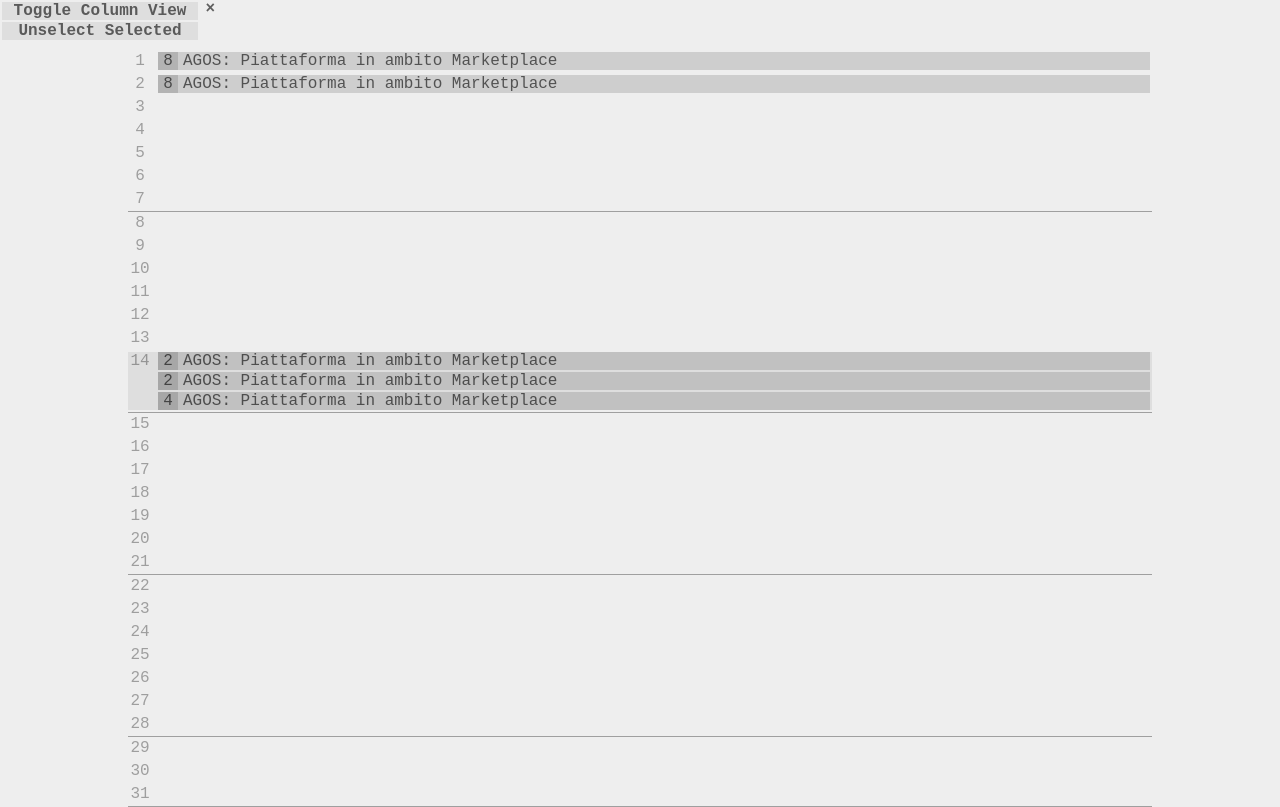
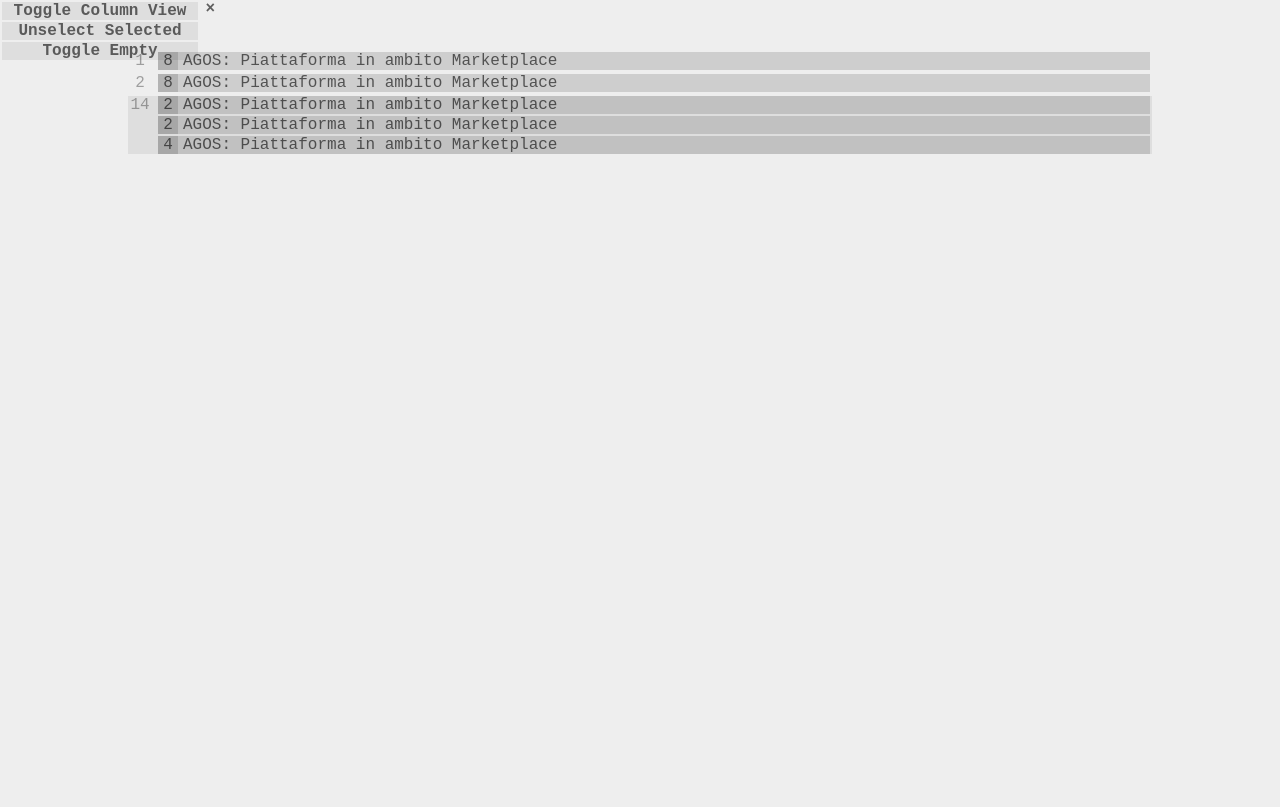
Before and after one commit to FormeOrme/projects, a plain HTML site: page consuntivi/index.html in a window 1280 px wide. Both pictures are taken after a click on the element "Toggle Column View". Drawn offline with Linux system fonts and the light colour scheme.

Commit message:
Update Consuntivi

```diff
--- a/consuntivi/index.html
+++ b/consuntivi/index.html
@@ -8,10 +8,11 @@
         <div id="commands">
             <span class="command toggle">Toggle Column View</span>
             <span class="command clean">Unselect Selected</span>
+            <span class="command empty">Toggle Empty</span>
             <span class="close"></span>
         </div>
         <div id="container">
-            <table>
+            <table class="hide-empty">
                 <thead>
                     <tr>
                         <th>LUN</th>
@@ -25,30 +26,30 @@
                 </thead>
                 <tbody>
                     <tr>
-                        <td data-day="1">
+                        <td data-wd="LUN" data-day="1">
                             <div class="wrapper">
                                 <span class="activity"><span class="hours">8</span><span class="desc">AGOS: Piattaforma in ambito Marketplace </span></span>
                             </div>
                         </td>
-                        <td data-day="2">
+                        <td data-wd="MAR" data-day="2">
                             <div class="wrapper">
                                 <span class="activity"><span class="hours">8</span><span class="desc">AGOS: Piattaforma in ambito Marketplace </span></span>
                             </div>
                         </td>
-                        <td data-day="3" ><div class="wrapper"></div></td>
-                        <td data-day="4" ><div class="wrapper"></div></td>
-                        <td data-day="5" ><div class="wrapper"></div></td>
-                        <td data-day="6" ><div class="wrapper"></div></td>
-                        <td data-day="7" ><div class="wrapper"></div></td>
+                        <td data-wd="MER" data-day="3" ><div class="wrapper"></div></td>
+                        <td data-wd="GIO" data-day="4" ><div class="wrapper"></div></td>
+                        <td data-wd="VEN" data-day="5" ><div class="wrapper"></div></td>
+                        <td data-wd="SAB" data-day="6" ><div class="wrapper"></div></td>
+                        <td data-wd="DOM" data-day="7" ><div class="wrapper"></div></td>
                     </tr>
                     <tr>
-                        <td data-day="8" ><div class="wrapper"></div></td>
-                        <td data-day="9" ><div class="wrapper"></div></td>
-                        <td data-day="10"><div class="wrapper"></div></td>
-                        <td data-day="11"><div class="wrapper"></div></td>
-                        <td data-day="12"><div class="wrapper"></div></td>
-                        <td data-day="13"><div class="wrapper"></div></td>
-                        <td data-day="14">
+                        <td data-wd="LUN" data-day="8" ><div class="wrapper"></div></td>
+                        <td data-wd="MAR" data-day="9" ><div class="wrapper"></div></td>
+                        <td data-wd="MER" data-day="10"><div class="wrapper"></div></td>
+                        <td data-wd="GIO" data-day="11"><div class="wrapper"></div></td>
+                        <td data-wd="VEN" data-day="12"><div class="wrapper"></div></td>
+                        <td data-wd="SAB" data-day="13"><div class="wrapper"></div></td>
+                        <td data-wd="DOM" data-day="14">
                             <div class="wrapper">
                                 <span class="activity"><span class="hours">2</span><span class="desc">AGOS: Piattaforma in ambito Marketplace </span></span>
                                 <span class="activity"><span class="hours">2</span><span class="desc">AGOS: Piattaforma in ambito Marketplace </span></span>
@@ -57,31 +58,31 @@
                         </td>
                     </tr>
                     <tr>
-                        <td data-day="15"><div class="wrapper"></div></td>
-                        <td data-day="16"><div class="wrapper"></div></td>
-                        <td data-day="17"><div class="wrapper"></div></td>
-                        <td data-day="18"><div class="wrapper"></div></td>
-                        <td data-day="19"><div class="wrapper"></div></td>
-                        <td data-day="20"><div class="wrapper"></div></td>
-                        <td data-day="21"><div class="wrapper"></div></td>
+                        <td data-wd="LUN" data-day="15"><div class="wrapper"></div></td>
+                        <td data-wd="MAR" data-day="16"><div class="wrapper"></div></td>
+                        <td data-wd="MER" data-day="17"><div class="wrapper"></div></td>
+                        <td data-wd="GIO" data-day="18"><div class="wrapper"></div></td>
+                        <td data-wd="VEN" data-day="19"><div class="wrapper"></div></td>
+                        <td data-wd="SAB" data-day="20"><div class="wrapper"></div></td>
+                        <td data-wd="DOM" data-day="21"><div class="wrapper"></div></td>
                     </tr>
                     <tr>
-                        <td data-day="22"><div class="wrapper"></div></td>
-                        <td data-day="23"><div class="wrapper"></div></td>
-                        <td data-day="24"><div class="wrapper"></div></td>
-                        <td data-day="25"><div class="wrapper"></div></td>
-                        <td data-day="26"><div class="wrapper"></div></td>
-                        <td data-day="27"><div class="wrapper"></div></td>
-                        <td data-day="28"><div class="wrapper"></div></td>
+                        <td data-wd="LUN" data-day="22"><div class="wrapper"></div></td>
+                        <td data-wd="MAR" data-day="23"><div class="wrapper"></div></td>
+                        <td data-wd="MER" data-day="24"><div class="wrapper"></div></td>
+                        <td data-wd="GIO" data-day="25"><div class="wrapper"></div></td>
+                        <td data-wd="VEN" data-day="26"><div class="wrapper"></div></td>
+                        <td data-wd="SAB" data-day="27"><div class="wrapper"></div></td>
+                        <td data-wd="DOM" data-day="28"><div class="wrapper"></div></td>
                     </tr>
                     <tr>
-                        <td data-day="29"><div class="wrapper"></div></td>
-                        <td data-day="30"><div class="wrapper"></div></td>
-                        <td data-day="31"><div class="wrapper"></div></td>
-                        <td ></td>
-                        <td ></td>
-                        <td ></td>
-                        <td ></td>
+                        <td data-wd="LUN" data-day="29"><div class="wrapper"></div></td>
+                        <td data-wd="MAR" data-day="30"><div class="wrapper"></div></td>
+                        <td data-wd="MER" data-day="31"><div class="wrapper"></div></td>
+                        <td data-wd="GIO" ></td>
+                        <td data-wd="VEN" ></td>
+                        <td data-wd="SAB" ></td>
+                        <td data-wd="DOM" ></td>
                     </tr>
                 </tbody>
             </table>
--- a/consuntivi/main.css
+++ b/consuntivi/main.css
@@ -67,7 +67,7 @@
 td[data-day]:hover:after{
     color: #0009;
     font-weight: 600;
-    background: inherit;
+    background: #0002;
 }
 
 td[data-day]:hover{
@@ -87,7 +87,9 @@
     display: block;
     margin: 2px;
     background: #0002;
-    user-select: none;
+    white-space: nowrap;
+    text-overflow: ellipsis;
+    overflow: hidden;
 }
 .activity .desc{
     padding: 0 5px;
@@ -158,6 +160,11 @@
 }
 
 /* COLUMN VIEW */
+
+table.column.hide-empty td[data-day] {
+    min-height: 0px;
+}
+
 table.column tr:nth-child(2n){
     background: #0000;
 }
@@ -171,6 +178,10 @@
 
 table.column td:last-child {
     border-bottom: 1px solid #0005;
+}
+
+table.column.hide-empty td:last-child {
+    border-bottom: 0px;
 }
 
 table.column td[data-day]{
--- a/consuntivi/script.js
+++ b/consuntivi/script.js
@@ -1,9 +1,18 @@
+$(document).ready(function(){
+    $('.command.empty').hide();
+});
+
 $(document).on('click', '.clean', function(){
     $('.selected').removeClass('selected');
 });
 
 $(document).on('click', '.toggle', function(){
     $('table').toggleClass('column');
+    $('.command.empty').toggle();
+});
+
+$(document).on('click', '.empty', function(){
+    $('table').toggleClass('hide-empty');
 });
 
 $(document).on('click', '#commands .close', function(){
```
